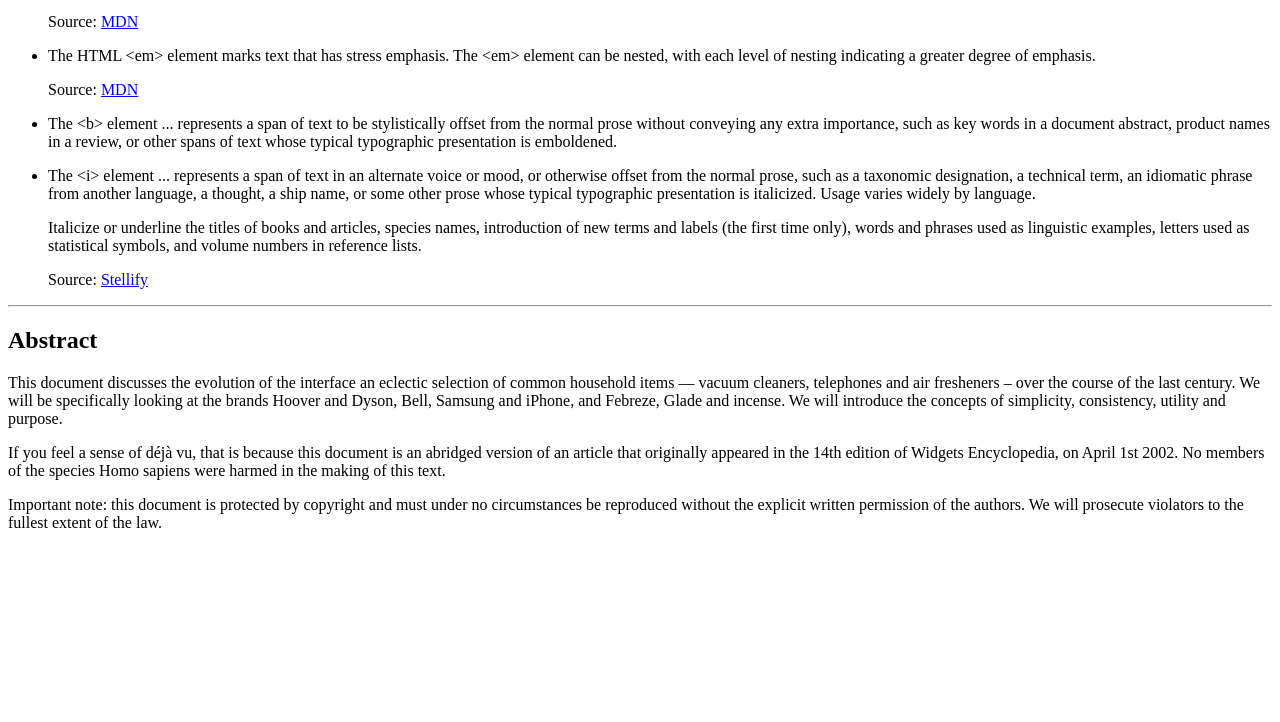
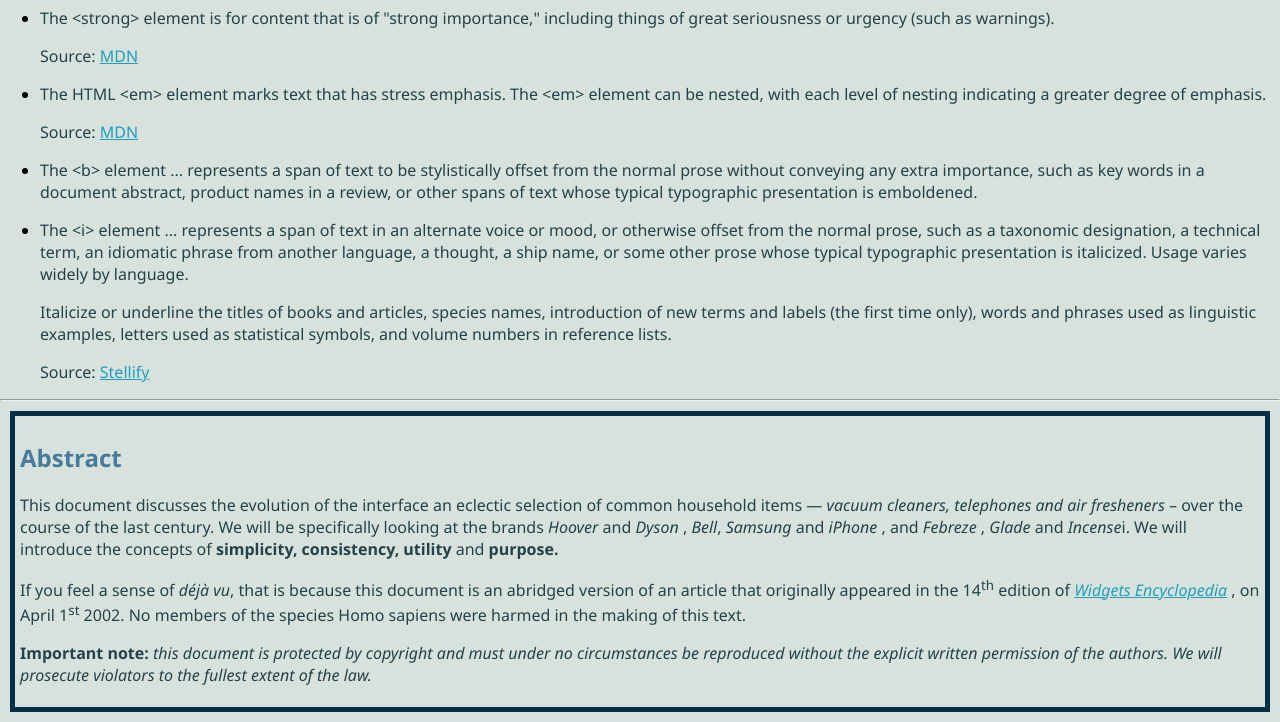
Before and after one commit to FbW-E04-1/uib-emphasis-emsoltan, a plain HTML site: page index.html in a window 1280 px wide. Shown: the part 252-974 px from the top of the page. Before the commit the page ends 800 px from the top, so only its background shows below. Drawn offline with Linux system fonts and the light colour scheme.

Commit message:
emads emphasis

```diff
--- a/css/styles.css
+++ b/css/styles.css
@@ -0,0 +1,20 @@
+body {
+    background-color: #d8e2dc;
+    font-family: 'Segoe UI', Tahoma, Geneva, Verdana, sans-serif;
+    margin: 0;
+}
+h1, h2 {
+    color: #457b9d
+}
+p {
+    color: #234249;
+}
+a {
+    color: #219ebc;
+}
+article {
+    border: 5px #023047 solid;
+    margin: 10px;
+    padding: 5px;
+
+}
--- a/index.html
+++ b/index.html
@@ -94,23 +94,23 @@
       <h1>Abstract</h1>
       <p>
         This document discusses the evolution of the interface an eclectic
-        selection of common household items — vacuum cleaners, telephones and
-        air fresheners – over the course of the last century. We will be
-        specifically looking at the brands Hoover and Dyson, Bell, Samsung and
-        iPhone, and Febreze, Glade and incense. We will introduce the concepts
-        of simplicity, consistency, utility and purpose.
+        selection of common household items — <i>vacuum cleaners, telephones and
+        air fresheners </i> – over the course of the last century. We will be
+        specifically looking at the brands <em> Hoover </em> and <em> Dyson </em>, <em> Bell</em>, <em> Samsung </em> and
+        <em>iPhone </em>, and <em>Febreze </em>, <em>Glade </em>and <em>Incense</em>i. We will introduce the concepts
+        of <strong>simplicity, consistency, utility</strong> and <strong> purpose.</strong>
       </p>
       <p>
-        If you feel a sense of déjà vu, that is because this document is an
-        abridged version of an article that originally appeared in the 14th
-        edition of Widgets Encyclopedia, on April 1st 2002. No members of the
+        If you feel a sense of <i>déjà vu</i>, that is because this document is an
+        abridged version of an article that originally appeared in the 14<sup>th</sup>
+        edition of <cite> <a href="https://en.wikipedia.org/wiki/Widget">Widgets Encyclopedia</a> </cite>, on April 1<sup>st</sup> 2002. No members of the
         species Homo sapiens were harmed in the making of this text.
       </p>
       <p>
-        Important note: this document is protected by copyright and must under
+        <strong>Important note: </strong> <em>this document is protected by copyright and must under
         no circumstances be reproduced without the explicit written permission
         of the authors. We will prosecute violators to the fullest extent of the
-        law.
+        law. </em>
       </p>
     </article>
   </body>
```
